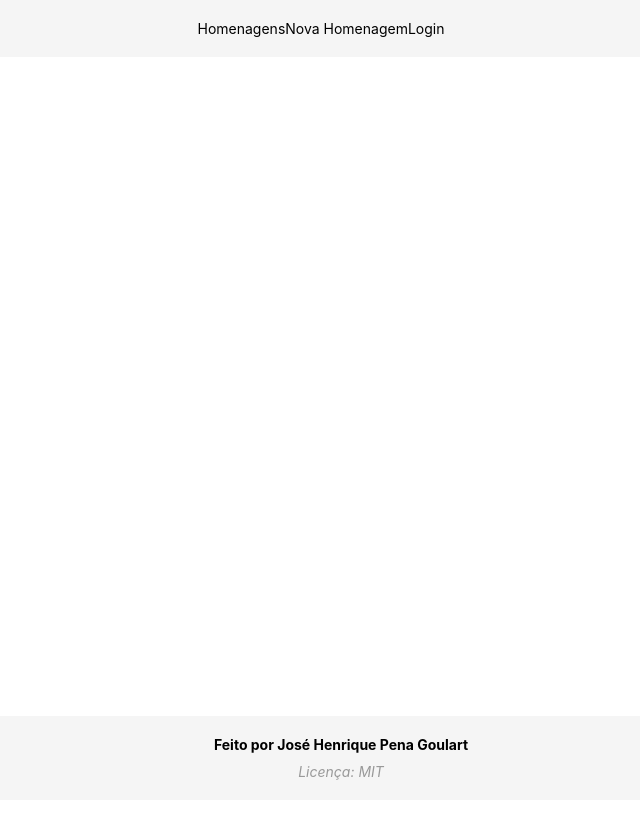
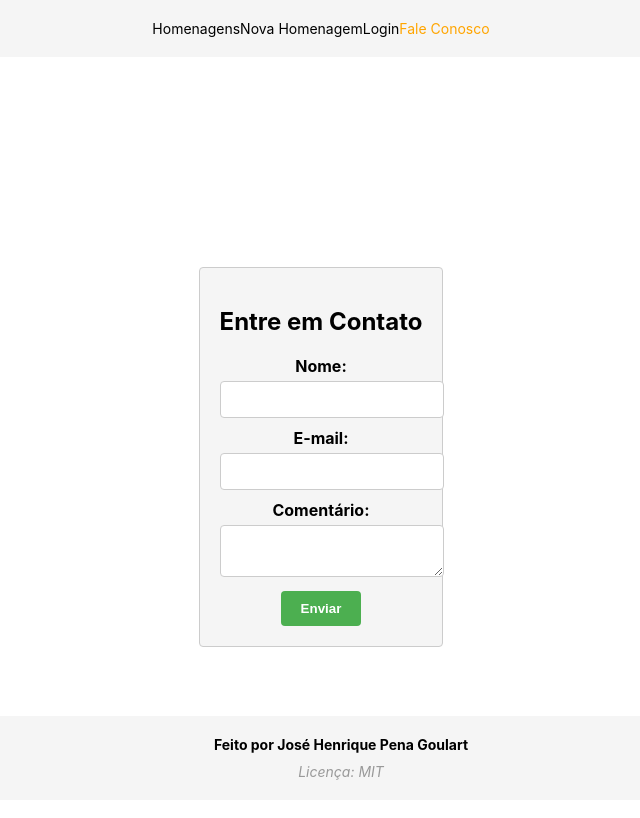
Before and after one commit to josehpena/homenagem, a React (Create React App) app: page /faleConosco in a window 1280 px wide. Shown: the top 818 px of the page, without its empty margins (319-959 px from the left). Built offline with nearby package versions, Linux system fonts and the light colour scheme; no server answers; the database is empty.

Commit message:
Formulario de contato

```diff
--- a/src/App.js
+++ b/src/App.js
@@ -5,6 +5,7 @@ import SysRoutes from './SysRoutes';
 import './App.css';
 import UsersProvider from './components/UserProvider/UserProvider';
 import Footer from './components/Footer/Footer';
+import ContactProvider from './store/ContactProvider';
 
 function App() {
   return (
@@ -13,7 +14,9 @@ function App() {
         <UsersProvider>
         <Header/>
         <PersonCardsProvider>
+        <ContactProvider>
           <SysRoutes/>
+        </ContactProvider>
         </PersonCardsProvider>
         <Footer/>
         </UsersProvider>
--- a/src/SysRoutes.js
+++ b/src/SysRoutes.js
@@ -3,6 +3,7 @@ import { Routes, Route } from 'react-router-dom';
 import PersonCards from './components/PersonCards/PersonCards';
 import NewPersonCard from './components/NewPersonCard/NewPersonCard';
 import Login from './components/Auth/Auth';
+import ContactForm from './components/ContactForm/ContactForm';
 
 
 const SysRoutes = (props) => {
@@ -11,6 +12,7 @@ const SysRoutes = (props) => {
             <Route path="/" element={<PersonCards personCards={props.personCards} />} />
             <Route path='/novaHomenagem' element={<NewPersonCard addPersonCards={props.addPersonCard}/>} />
             <Route path='/login' element={<Login/>} />
+            <Route path="/faleConosco" element={<ContactForm/>} />
         </Routes>
     )
 }
--- /dev/null
+++ b/src/components/ContactForm/ContactForm.css
@@ -0,0 +1,55 @@
+.ContactFormContainer {
+    display: flex;
+    justify-content: center;
+    align-items: center;
+    height: 100vh;
+  }
+
+  .ContactForm {
+    max-width: 400px;
+    padding: 20px;
+    background-color: #f5f5f5;
+    border: 1px solid #ccc;
+    border-radius: 4px;
+  }
+
+  .ContactForm h2 {
+    text-align: center;
+    margin-bottom: 20px;
+  }
+
+  .ContactForm label {
+    display: block;
+    font-weight: bold;
+    margin-bottom: 5px;
+  }
+
+  .ContactForm input,
+  .ContactForm textarea {
+    width: 100%;
+    padding: 10px;
+    border-radius: 4px;
+    border: 1px solid #ccc;
+    margin-bottom: 10px;
+  }
+
+  .ContactForm span {
+    color: red;
+    font-size: 12px;
+    margin-bottom: 5px;
+  }
+
+  .ContactForm button[type="submit"] {
+    padding: 10px 20px;
+    background-color: #4CAF50;
+    border: none;
+    border-radius: 4px;
+    cursor: pointer;
+    color: white;
+    font-weight: bold;
+    transition: background-color 0.3s ease;
+  }
+
+  .ContactForm button[type="submit"]:hover {
+    background-color: #45a049;
+  }
--- /dev/null
+++ b/src/components/ContactForm/ContactForm.js
@@ -0,0 +1,46 @@
+import React, { useContext } from 'react';
+import { ContactContext } from './../../store/ContactProvider';
+import './ContactForm.css';
+
+const ContactForm = () => {
+  const { handleSubmit, register, errors } = useContext(ContactContext);
+
+  return (
+    <div className="ContactFormContainer">
+      <div className="ContactForm">
+        <h2>Entre em Contato</h2>
+        <form onSubmit={handleSubmit}>
+          <div>
+            <label htmlFor="name">Nome:</label>
+            <input
+              type="text"
+              id="name"
+              {...register('name', { required: true })}
+            />
+            {errors.name && <span>O nome é obrigatório.</span>}
+          </div>
+          <div>
+            <label htmlFor="email">E-mail:</label>
+            <input
+              type="email"
+              id="email"
+              {...register('email', { required: true, pattern: /^\S+@\S+$/i })}
+            />
+            {errors.email && <span>O e-mail é obrigatório.</span>}
+          </div>
+          <div>
+            <label htmlFor="comment">Comentário:</label>
+            <textarea
+              id="comment"
+              {...register('comment', { required: true })}
+            />
+            {errors.comment && <span>O comentário é obrigatório.</span>}
+          </div>
+          <button type="submit">Enviar</button>
+        </form>
+      </div>
+    </div>
+  );
+};
+
+export default ContactForm;
--- a/src/components/Header/Header.js
+++ b/src/components/Header/Header.js
@@ -10,6 +10,7 @@ const Header = () => {
                 <NavLink to="/" activeClassName="active">Homenagens</NavLink>
                 <NavLink to="/novaHomenagem" activeClassName="active">Nova Homenagem</NavLink>
                 <NavLink to="/login" activeClassName="active">Login</NavLink>
+                <NavLink to="/faleConosco" activeClassName="active">Fale Conosco</NavLink>
                 </ul>
             </nav>
         </header>
--- /dev/null
+++ b/src/store/ContactProvider.js
@@ -0,0 +1,38 @@
+import React, { useContext } from 'react';
+import { addDoc, collection } from 'firebase/firestore';
+import { db } from './FirebaseConfig';
+import { useForm } from 'react-hook-form';
+
+export const ContactContext = React.createContext();
+
+const ContactProvider = (props) => {
+  const {
+    handleSubmit,
+    register,
+    reset,
+    formState: { errors },
+  } = useForm();
+
+  const handleContactFormSubmit = async (data) => {
+    try {
+      await addDoc(collection(db, 'messages'), data);
+      reset(); // Limpar o formulário após o envio
+    } catch (error) {
+      console.error('Error adding document: ', error);
+    }
+  };
+
+  return (
+    <ContactContext.Provider
+      value={{
+        handleSubmit: handleSubmit(handleContactFormSubmit),
+        register: register,
+        errors: errors,
+      }}
+    >
+      {props.children}
+    </ContactContext.Provider>
+  );
+};
+
+export default ContactProvider;
```
